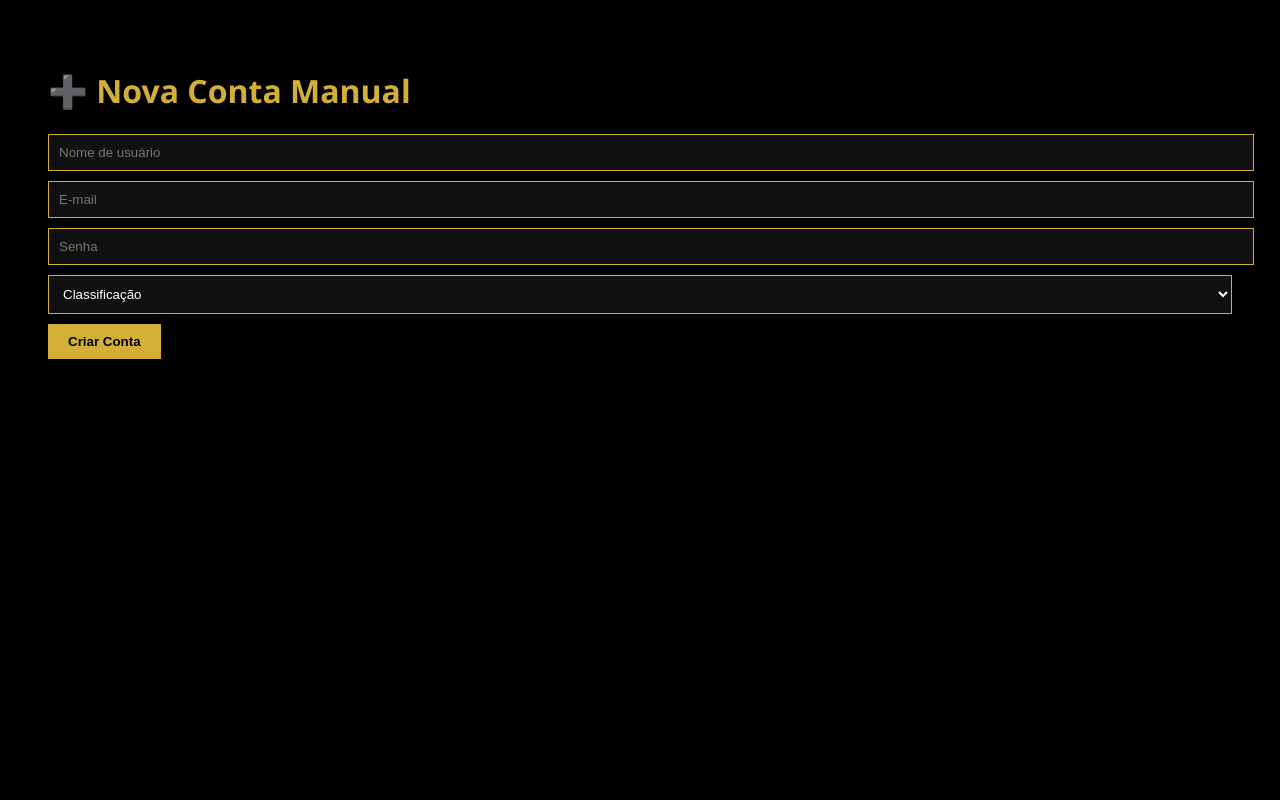
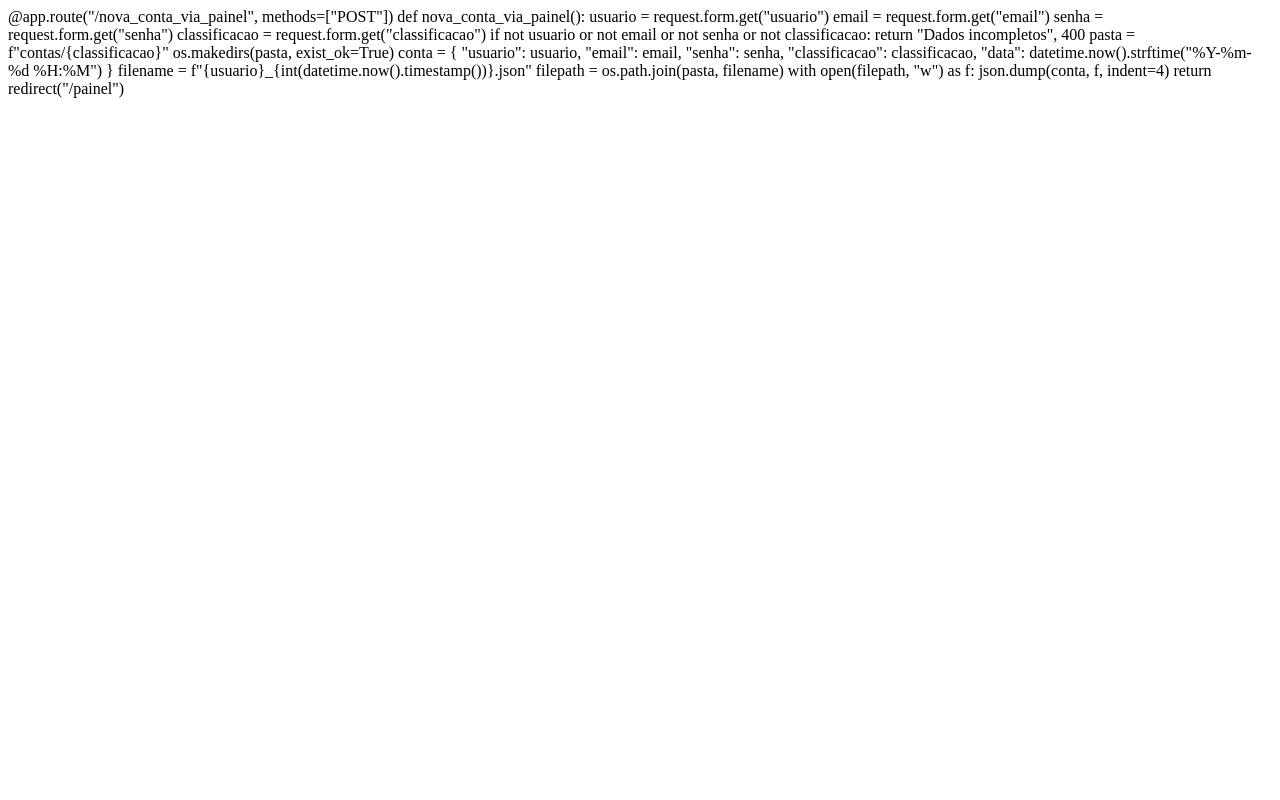
Before and after one commit to silverback000mn/anubis-eye-v6, a Flask app: template painel_web/templates/nova_conta.html in a window 1280 px wide. Run offline with Flask 3, Linux system fonts and the light colour scheme; the template is opened without the code that fills it, so the values that code supplies are empty.

Commit message:
Update nova_conta.html

```diff
--- a/painel_web/templates/nova_conta.html
+++ b/painel_web/templates/nova_conta.html
@@ -1,53 +1,27 @@
-<!DOCTYPE html>
-<html lang="pt-br">
-<head>
-  <meta charset="UTF-8">
-  <title>Nova Conta - Anubis Eye</title>
-  <meta name="viewport" content="width=device-width, initial-scale=1.0">
-  <style>
-    body {
-      background-color: #000;
-      color: #D4AF37;
-      font-family: 'Segoe UI', sans-serif;
-      padding: 40px;
+@app.route("/nova_conta_via_painel", methods=["POST"])
+def nova_conta_via_painel():
+    usuario = request.form.get("usuario")
+    email = request.form.get("email")
+    senha = request.form.get("senha")
+    classificacao = request.form.get("classificacao")
+
+    if not usuario or not email or not senha or not classificacao:
+        return "Dados incompletos", 400
+
+    pasta = f"contas/{classificacao}"
+    os.makedirs(pasta, exist_ok=True)
+
+    conta = {
+        "usuario": usuario,
+        "email": email,
+        "senha": senha,
+        "classificacao": classificacao,
+        "data": datetime.now().strftime("%Y-%m-%d %H:%M")
     }
-    input, select {
-      display: block;
-      margin: 10px 0;
-      padding: 10px;
-      width: 100%;
-      background: #111;
-      color: #fff;
-      border: 1px solid #D4AF37;
-    }
-    button {
-      padding: 10px 20px;
-      background-color: #D4AF37;
-      color: #000;
-      border: none;
-      cursor: pointer;
-      font-weight: bold;
-    }
-    button:hover {
-      background: #fff;
-      color: #000;
-    }
-  </style>
-</head>
-<body>
-  <h1>➕ Nova Conta Manual</h1>
-  <form method="POST" action="/nova_conta">
-    <input type="text" name="usuario" placeholder="Nome de usuário" required />
-    <input type="email" name="email" placeholder="E-mail" required />
-    <input type="text" name="senha" placeholder="Senha" required />
-    <select name="classificacao" required>
-      <option value="">Classificação</option>
-      <option value="alta">Alta</option>
-      <option value="media">Média</option>
-      <option value="baixa">Baixa</option>
-      <option value="crashou">Travada</option>
-    </select>
-    <button type="submit">Criar Conta</button>
-  </form>
-</body>
-</html>
+
+    filename = f"{usuario}_{int(datetime.now().timestamp())}.json"
+    filepath = os.path.join(pasta, filename)
+    with open(filepath, "w") as f:
+        json.dump(conta, f, indent=4)
+
+    return redirect("/painel")
```
